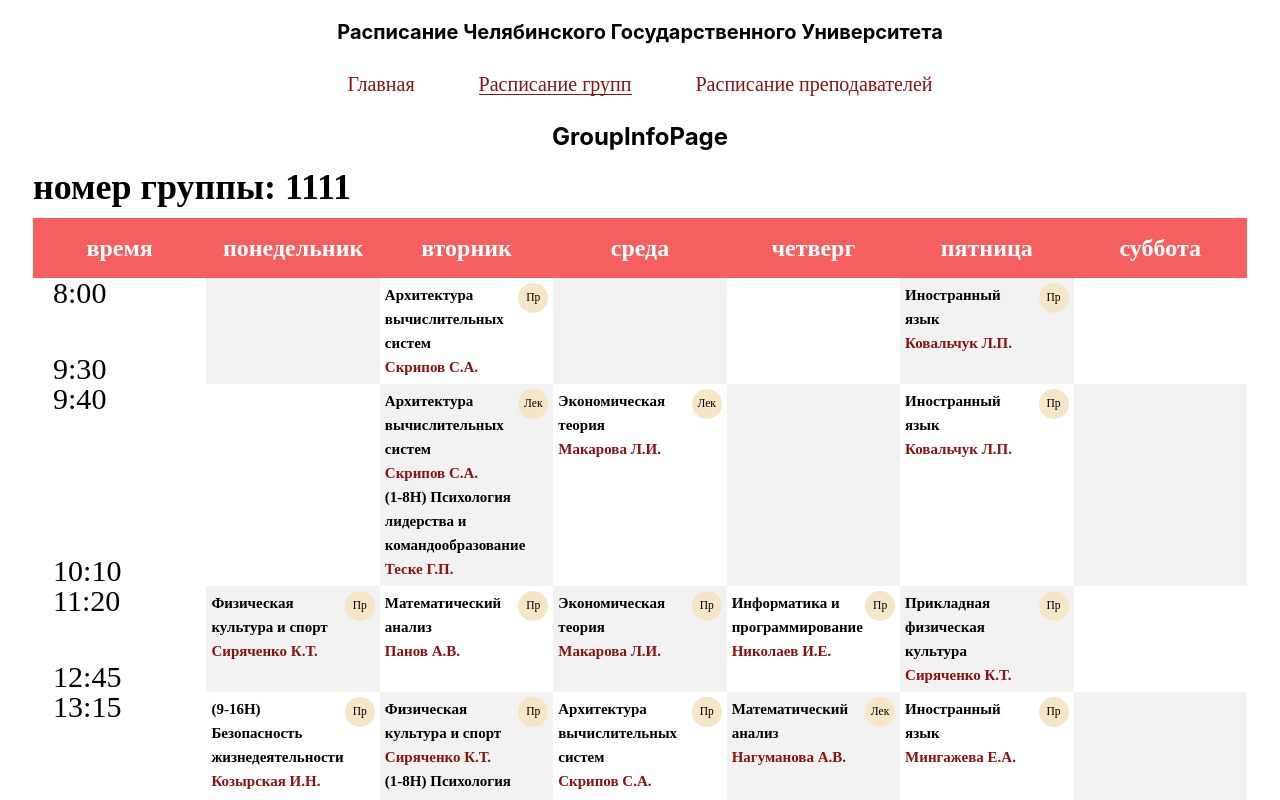
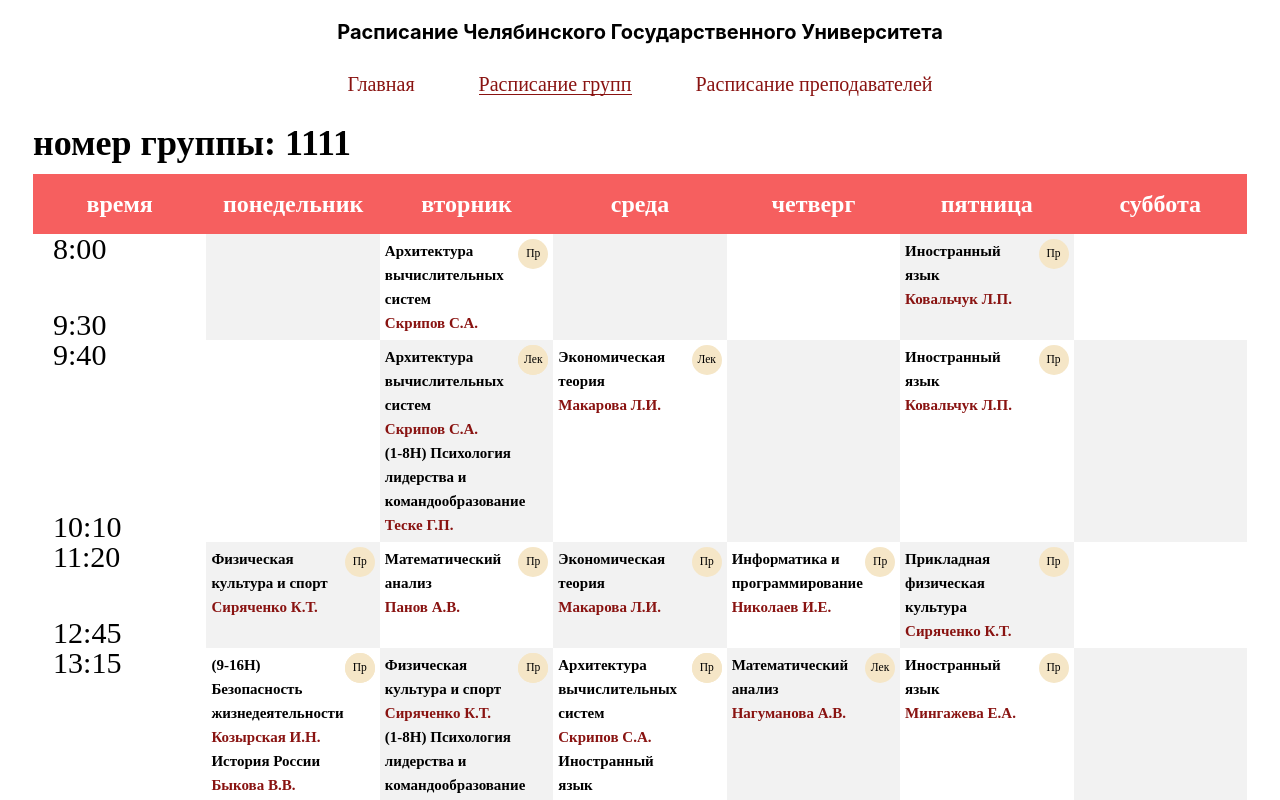
Before and after one commit to quadratishkin/schedule, a React (Create React App) app: page /schedule/groups/0 in a window 1280 px wide. Shown: the top 800 px of the page. Built offline with nearby package versions, Linux system fonts and the light colour scheme.

Commit message:
again fix

```diff
--- a/src/pages/GroupsInfoPage/GroupsInfoPage.tsx
+++ b/src/pages/GroupsInfoPage/GroupsInfoPage.tsx
@@ -11,8 +11,6 @@
   if (!group) {
     return (
       <div className="groupInfoPage">
-        <h2 className="groupInfoPage__header">GroupInfoPage</h2>
-
         <div className="playlist">
           <p>Такой группы нет</p>
         </div>
@@ -22,7 +20,6 @@
 
   return (
     <section className="groupInfoPage">
-      <h2 className="groupInfoPage__header">GroupInfoPage</h2>
       <p className="groupInfoPage__number">номер группы: {group.groupNumber}</p>
       <Schedule scheduleTest={scheduleTest} />
     </section>
```
